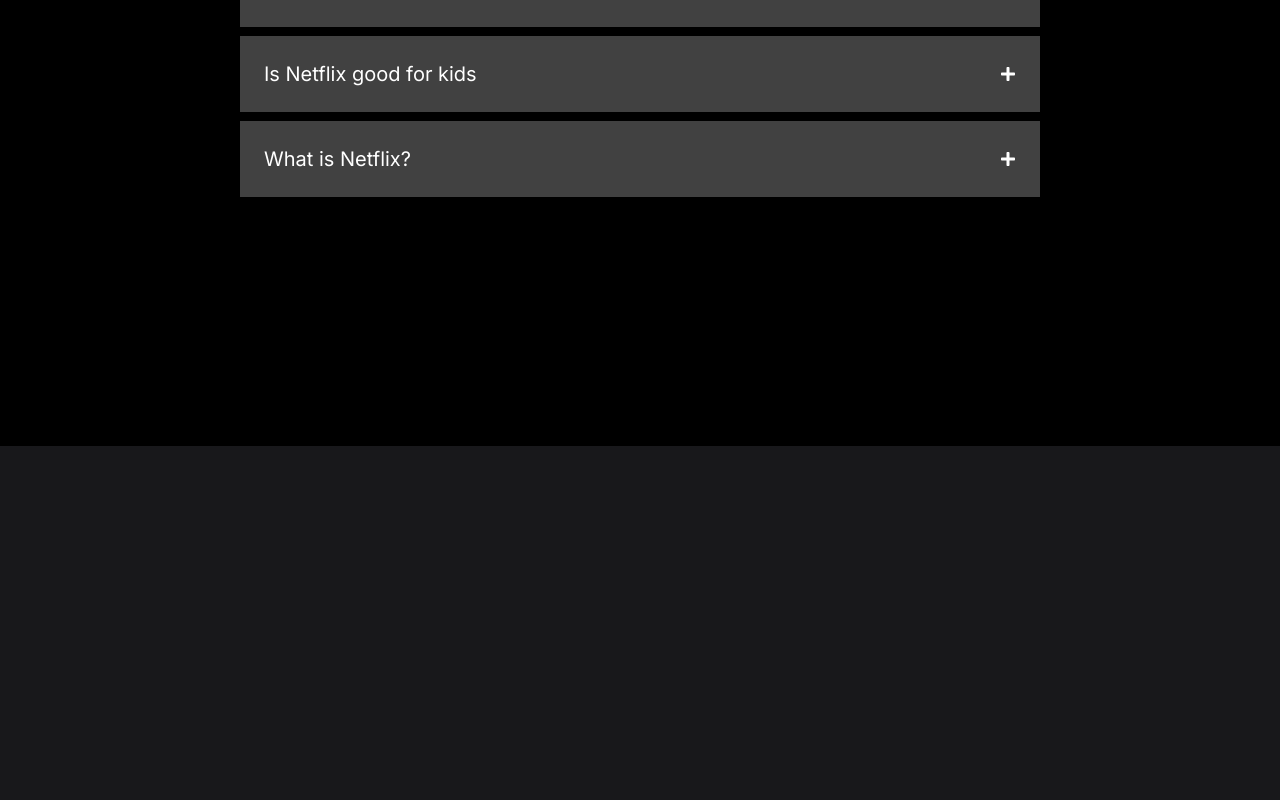
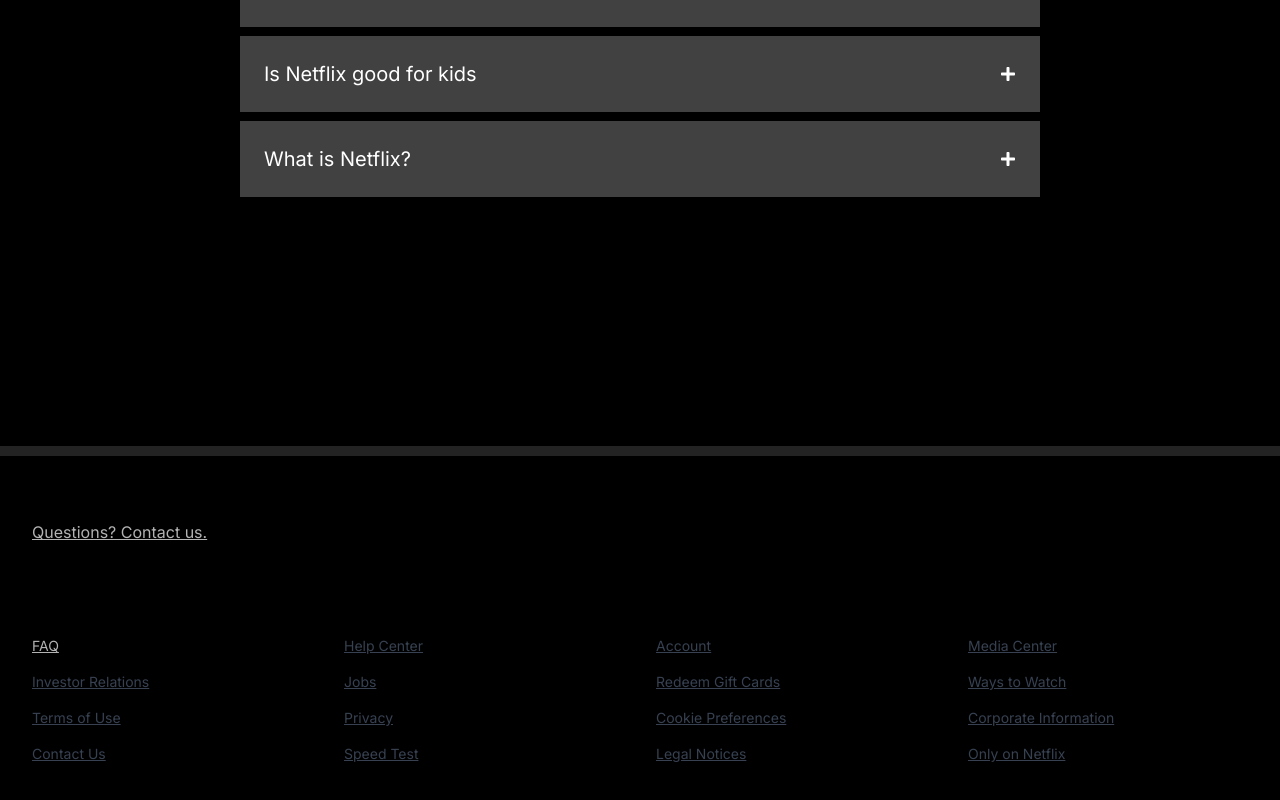
Before and after one commit to zlhshn/netflix_next.Js, a Next.js app: page / in a window 1280 px wide. Shown: the part 2952-3752 px from the top of the page. Before the commit the page ends 3398 px from the top, so only its background shows below. Built offline with nearby package versions, Linux system fonts and the light colour scheme; no server answers.

Commit message:
feat:footer

```diff
--- /dev/null
+++ b/app/components/Footer.jsx
@@ -0,0 +1,190 @@
+import React from "react";
+
+const Footer = () => {
+  return (
+    <footer className="bg-black">
+      <div className="mx-auto max-w-screen-xl space-y-8 px-4 py-16 sm:px-6 lg:space-y-16 lg:px-8">
+        <div className="text-[#B3B3B3] underline">Questions? Contact us.</div>
+        <div className="grid grid-cols-1 gap-8  pt-1 sm:grid-cols-2 lg:grid-cols-4 lg:pt-1  text-[#B3B3B3]  font-[16px]">
+          <div>
+            <ul className="mt-6 space-y-4 text-sm ">
+              <li>
+                <a
+                  href="#"
+                  className=" transition hover:opacity-75 underline text-[#B3B3B3]  font-[16px]"
+                >
+                  {" "}
+                  FAQ{" "}
+                </a>
+              </li>
+
+              <li>
+                <a
+                  href="#"
+                  className="text-gray-700 transition hover:opacity-75 underline"
+                >
+                  {" "}
+                  Investor Relations{" "}
+                </a>
+              </li>
+
+              <li>
+                <a
+                  href="#"
+                  className="text-gray-700 transition hover:opacity-75 underline"
+                >
+                  {" "}
+                  Terms of Use{" "}
+                </a>
+              </li>
+
+              <li>
+                <a
+                  href="#"
+                  className="text-gray-700 transition hover:opacity-75 underline"
+                >
+                  {" "}
+                  Contact Us{" "}
+                </a>
+              </li>
+            </ul>
+          </div>
+
+          <div>
+            <ul className="mt-6 space-y-4 text-sm">
+              <li>
+                <a
+                  href="#"
+                  className="text-gray-700 transition hover:opacity-75 underline"
+                >
+                  {" "}
+                  Help Center{" "}
+                </a>
+              </li>
+
+              <li>
+                <a
+                  href="#"
+                  className="text-gray-700 transition hover:opacity-75 underline"
+                >
+                  {" "}
+                  Jobs{" "}
+                </a>
+              </li>
+
+              <li>
+                <a
+                  href="#"
+                  className="text-gray-700 transition hover:opacity-75 underline"
+                >
+                  {" "}
+                  Privacy{" "}
+                </a>
+              </li>
+              <li>
+                <a
+                  href="#"
+                  className="text-gray-700 transition hover:opacity-75 underline"
+                >
+                  {" "}
+                  Speed Test{" "}
+                </a>
+              </li>
+            </ul>
+          </div>
+
+          <div>
+            <ul className="mt-6 space-y-4 text-sm">
+              <li>
+                <a
+                  href="#"
+                  className="text-gray-700 transition hover:opacity-75 underline"
+                >
+                  {" "}
+                  Account{" "}
+                </a>
+              </li>
+
+              <li>
+                <a
+                  href="#"
+                  className="text-gray-700 transition hover:opacity-75 underline"
+                >
+                  {" "}
+                  Redeem Gift Cards{" "}
+                </a>
+              </li>
+
+              <li>
+                <a
+                  href="#"
+                  className="text-gray-700 transition hover:opacity-75 underline"
+                >
+                  {" "}
+                  Cookie Preferences{" "}
+                </a>
+              </li>
+              <li>
+                <a
+                  href="#"
+                  className="text-gray-700 transition hover:opacity-75 underline"
+                >
+                  {" "}
+                  Legal Notices{" "}
+                </a>
+              </li>
+            </ul>
+          </div>
+
+          <div>
+            <ul className="mt-6 space-y-4 text-sm">
+              <li>
+                <a
+                  href="#"
+                  className="text-gray-700 transition hover:opacity-75 underline"
+                >
+                  {" "}
+                  Media Center{" "}
+                </a>
+              </li>
+
+              <li>
+                <a
+                  href="#"
+                  className="text-gray-700 transition hover:opacity-75 underline"
+                >
+                  {" "}
+                  Ways to Watch{" "}
+                </a>
+              </li>
+
+              <li>
+                <a
+                  href="#"
+                  className="text-gray-700 transition hover:opacity-75 underline"
+                >
+                  {" "}
+                  Corporate Information{" "}
+                </a>
+              </li>
+
+              <li>
+                <a
+                  href="#"
+                  className="text-gray-700 transition hover:opacity-75 underline"
+                >
+                  {" "}
+                  Only on Netflix{" "}
+                </a>
+              </li>
+            </ul>
+          </div>
+        </div>
+        <div>select</div>
+        <div>Netflix Türkiye</div>
+      </div>
+    </footer>
+  );
+};
+
+export default Footer;
--- a/app/page.js
+++ b/app/page.js
@@ -6,6 +6,7 @@
 import { useSelector } from "react-redux";
 import QuestionComp from "./components/QuestionComp";
 import { homeData } from "@/helpers/data";
+import Footer from "./components/Footer";
 
 export default function Home() {
   const { currentUser } = useSelector((state) => state.auth);
@@ -13,8 +14,6 @@
   useEffect(() => {
     currentUser && router.push("/profile");
   }, [currentUser]);
-
-
 
   return (
     <>
@@ -65,9 +64,10 @@
         ))}
       </>
 
-      <div className="bg-black">
+      <div className="bg-black border-b-[10px] border-[#232323]">
         <QuestionComp />
       </div>
+      <Footer />
     </>
   );
 }
```
